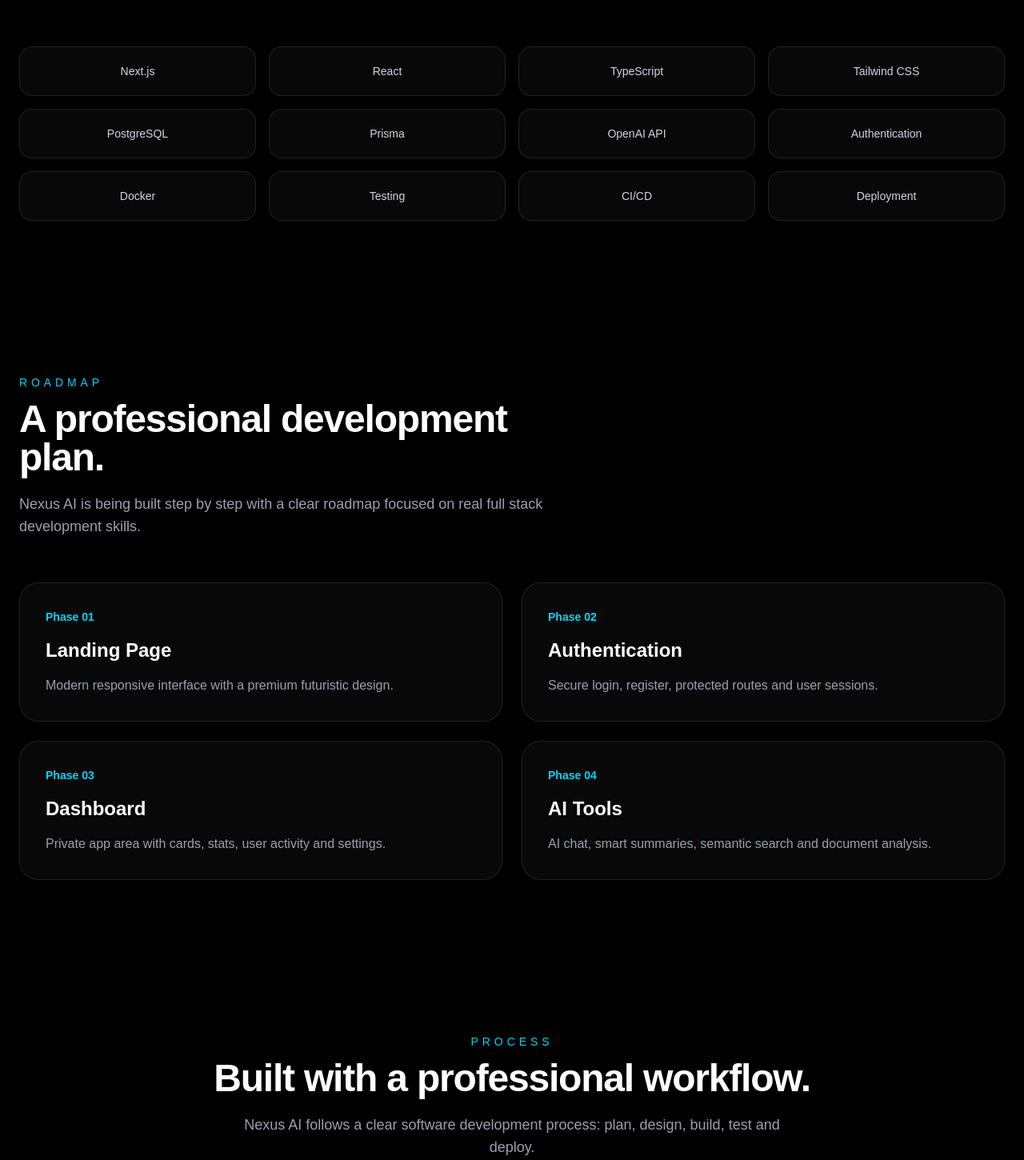
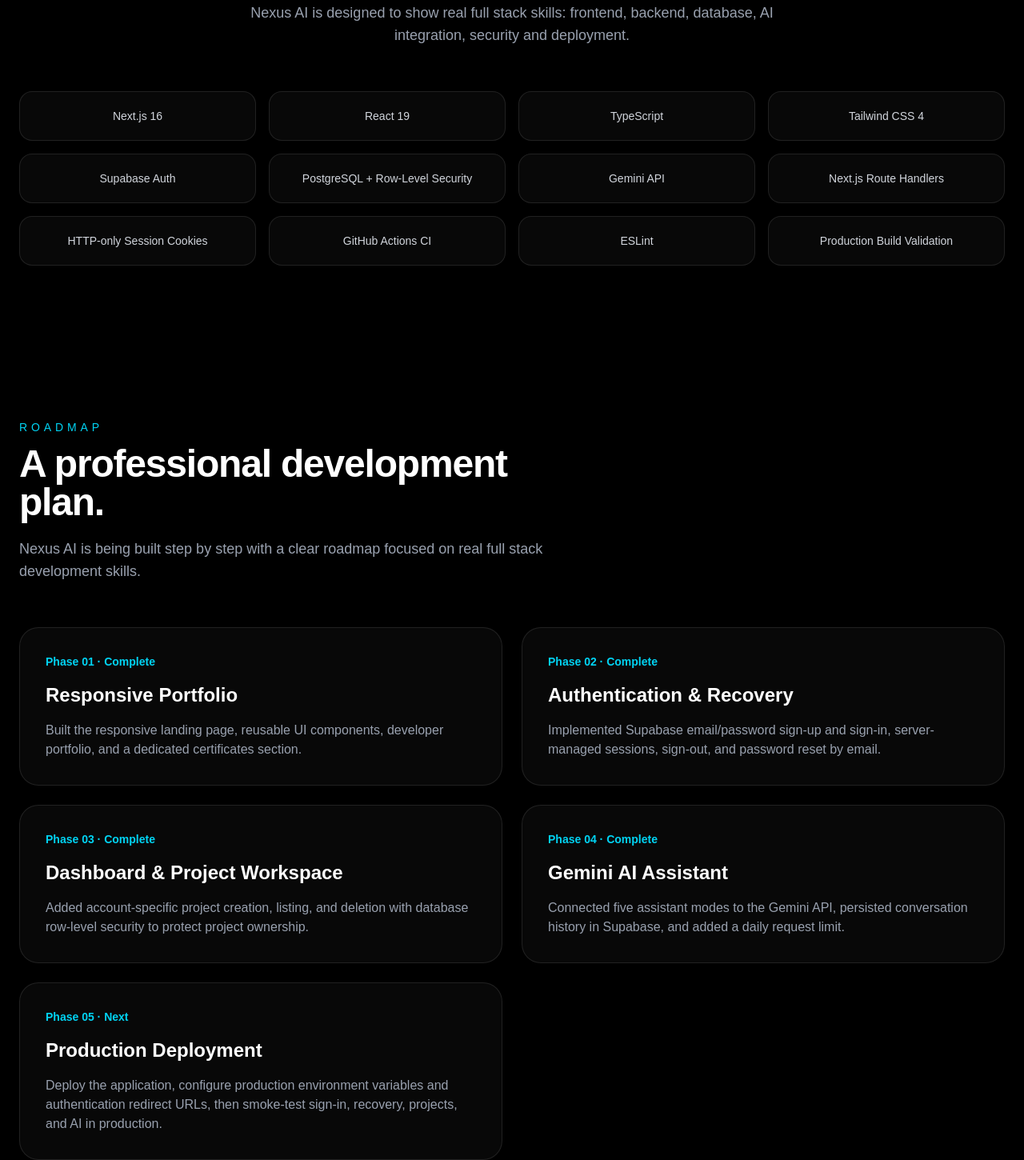
Before and after one commit to Dleteo/Nexus-AI, a Next.js app: page / in a window 1280 px wide. Shown: the part 2160-3610 px from the top of the page at 80% size. Built offline with nearby package versions, Linux system fonts and the light colour scheme; no server answers.

Commit message:
Align portfolio with implemented features
Remove duplicate certificate cards, document working auth and Gemini features, align technology labels, and update roadmap.

Verified by dependency audit, ESLint, TypeScript, and production build.

```diff
--- a/components/sections/Portfolio.tsx
+++ b/components/sections/Portfolio.tsx
@@ -1,10 +1,5 @@
-import { certifications, totalTrainingHours } from "../../data/certifications";
 import Card from "../ui/Card";
 import SectionHeader from "../ui/SectionHeader";
-
-function formatHours(hours: number) {
-  return `${Number.isInteger(hours) ? hours : hours.toFixed(1)} ${hours === 1 ? "hour" : "hours"}`;
-}
 
 export default function Portfolio() {
   return (
@@ -41,55 +36,16 @@ export default function Portfolio() {
 
           <Card>
             <p className="text-sm font-semibold uppercase tracking-[0.2em] text-cyan-400">Project status</p>
-            <h3 className="mt-3 text-2xl font-semibold">Built in public, verified in CI.</h3>
+            <h3 className="mt-3 text-2xl font-semibold">Working features, verified in CI.</h3>
             <ul className="mt-6 space-y-4 text-gray-300">
-              <li className="flex gap-3"><span className="text-emerald-400" aria-hidden="true">✓</span><span>Responsive landing page and reusable typed UI components</span></li>
-              <li className="flex gap-3"><span className="text-emerald-400" aria-hidden="true">✓</span><span>Certificate previews, course durations, and credential links</span></li>
-              <li className="flex gap-3"><span className="text-emerald-400" aria-hidden="true">✓</span><span>CI checks for ESLint, TypeScript, and production build</span></li>
-              <li className="flex gap-3"><span className="text-cyan-300" aria-hidden="true">→</span><span>Authentication and user-owned projects, after local Supabase configuration</span></li>
-              <li className="flex gap-3"><span className="text-gray-500" aria-hidden="true">○</span><span>Live deployment and production monitoring — future milestone</span></li>
+              <li className="flex gap-3"><span className="text-emerald-400" aria-hidden="true">✓</span><span>Responsive landing page and reusable, typed UI components</span></li>
+              <li className="flex gap-3"><span className="text-emerald-400" aria-hidden="true">✓</span><span>Supabase sign-up, sign-in, sessions, and tested password recovery</span></li>
+              <li className="flex gap-3"><span className="text-emerald-400" aria-hidden="true">✓</span><span>User-owned projects stored with database access controls</span></li>
+              <li className="flex gap-3"><span className="text-emerald-400" aria-hidden="true">✓</span><span>Gemini-powered assistant with five modes and saved conversations</span></li>
+              <li className="flex gap-3"><span className="text-emerald-400" aria-hidden="true">✓</span><span>Automated dependency audit, ESLint, TypeScript, and production build checks</span></li>
+              <li className="flex gap-3"><span className="text-cyan-300" aria-hidden="true">→</span><span>Public production deployment and release configuration remain future milestones</span></li>
             </ul>
           </Card>
-        </div>
-
-        <div className="mt-24 scroll-mt-24" id="portfolio-certificates">
-          <SectionHeader
-            centered
-            label="Learning record"
-            title="Certificates & training hours"
-            description="Course durations are shown per certificate. Course completion and attendance certificates are distinguished, and training hours are not counted as professional work experience."
-          />
-
-          <div className="mx-auto mb-10 grid max-w-2xl gap-4 sm:grid-cols-2">
-            <div className="rounded-2xl border border-white/10 bg-white/[0.03] px-6 py-5 text-center">
-              <p className="text-3xl font-semibold text-white">{certifications.length}</p>
-              <p className="mt-2 text-xs uppercase tracking-[0.15em] text-gray-400">Certificates / completions</p>
-            </div>
-            <div className="rounded-2xl border border-cyan-400/20 bg-cyan-400/[0.04] px-6 py-5 text-center">
-              <p className="text-3xl font-semibold text-cyan-300">{formatHours(totalTrainingHours)}</p>
-              <p className="mt-2 text-xs uppercase tracking-[0.15em] text-gray-400">Total recorded training time</p>
-            </div>
-          </div>
-
-          <div className="grid gap-5 md:grid-cols-2 xl:grid-cols-3">
-            {certifications.map((certification) => (
-              <article key={certification.id} className="flex flex-col rounded-2xl border border-white/10 bg-white/[0.03] p-6 transition hover:border-cyan-400/30">
-                <div className="flex items-start justify-between gap-3">
-                  <p className="text-xs font-semibold uppercase tracking-[0.12em] text-cyan-400">{certification.issuer}</p>
-                  <span className="shrink-0 rounded-full border border-white/10 px-3 py-1 text-xs text-gray-300">{formatHours(certification.hours)}</span>
-                </div>
-                <h3 className="mt-4 text-lg font-semibold leading-snug">{certification.title}</h3>
-                <p className="mt-3 text-sm leading-6 text-gray-400">{certification.description}</p>
-                <div className="mt-auto pt-5">
-                  <p className="text-xs text-gray-500">{certification.date} · {certification.credentialType}</p>
-                  <a href={certification.credentialUrl || certification.image} target="_blank" rel="noopener noreferrer" className="mt-4 inline-flex items-center gap-2 text-sm font-semibold text-cyan-300 hover:text-white focus-visible:outline-2 focus-visible:outline-offset-4 focus-visible:outline-cyan-300">
-                    {certification.credentialUrl ? "Verify credential" : "Open certificate"} <span aria-hidden="true">↗</span>
-                  </a>
-                </div>
-              </article>
-            ))}
-          </div>
-          <p className="mt-6 text-center text-xs text-gray-500">Hours are based on the current certificate records and should be checked against each original credential.</p>
         </div>
       </div>
     </section>
--- a/data/features.ts
+++ b/data/features.ts
@@ -2,21 +2,21 @@ export const features = [
   {
     title: "Personal Project Workspace",
     description:
-      "Create, view, and delete projects saved to your own account. Project data is isolated by database row-level security.",
+      "Create, view, and delete projects saved to your own account. Database row-level security helps isolate each user's project data.",
   },
   {
     title: "Account Authentication",
     description:
-      "Email and password sign-up and sign-in through Supabase Auth, with server-managed HTTP-only session cookies.",
+      "Email and password sign-up and sign-in through Supabase Auth, server-managed HTTP-only session cookies, sign-out, and a tested password-recovery flow.",
   },
   {
-    title: "Responsive Interface",
+    title: "Gemini-Powered AI Assistant",
     description:
-      "Reusable React components and a responsive dark interface built with Next.js, TypeScript, and Tailwind CSS.",
+      "Use five modes—Copilot, Planificar, Depurar, Aprender, and Entrevistas—with conversation history persisted in Supabase and a daily request limit.",
   },
   {
-    title: "AI Features — Roadmap",
+    title: "Responsive Interface & Engineering Checks",
     description:
-      "AI chat, summaries, and semantic search are planned milestones, not live features yet. The portfolio marks them as future work.",
+      "Reusable React components and a responsive interface built with Next.js, TypeScript, and Tailwind CSS. GitHub Actions runs a dependency audit, ESLint, TypeScript checks, and a production build.",
   },
 ];
--- a/data/roadmap.ts
+++ b/data/roadmap.ts
@@ -1,22 +1,32 @@
 export const roadmap = [
   {
-    phase: "Phase 01",
-    title: "Landing Page",
-    description: "Modern responsive interface with a premium futuristic design.",
+    phase: "Phase 01 · Complete",
+    title: "Responsive Portfolio",
+    description:
+      "Built the responsive landing page, reusable UI components, developer portfolio, and a dedicated certificates section.",
   },
   {
-    phase: "Phase 02",
-    title: "Authentication",
-    description: "Secure login, register, protected routes and user sessions.",
+    phase: "Phase 02 · Complete",
+    title: "Authentication & Recovery",
+    description:
+      "Implemented Supabase email/password sign-up and sign-in, server-managed sessions, sign-out, and password reset by email.",
   },
   {
-    phase: "Phase 03",
-    title: "Dashboard",
-    description: "Private app area with cards, stats, user activity and settings.",
+    phase: "Phase 03 · Complete",
+    title: "Dashboard & Project Workspace",
+    description:
+      "Added account-specific project creation, listing, and deletion with database row-level security to protect project ownership.",
   },
   {
-    phase: "Phase 04",
-    title: "AI Tools",
-    description: "AI chat, smart summaries, semantic search and document analysis.",
+    phase: "Phase 04 · Complete",
+    title: "Gemini AI Assistant",
+    description:
+      "Connected five assistant modes to the Gemini API, persisted conversation history in Supabase, and added a daily request limit.",
+  },
+  {
+    phase: "Phase 05 · Next",
+    title: "Production Deployment",
+    description:
+      "Deploy the application, configure production environment variables and authentication redirect URLs, then smoke-test sign-in, recovery, projects, and AI in production.",
   },
 ];
--- a/data/technologies.ts
+++ b/data/technologies.ts
@@ -1,14 +1,14 @@
 export const technologies = [
-  "Next.js",
-  "React",
+  "Next.js 16",
+  "React 19",
   "TypeScript",
-  "Tailwind CSS",
-  "PostgreSQL",
-  "Prisma",
-  "OpenAI API",
-  "Authentication",
-  "Docker",
-  "Testing",
-  "CI/CD",
-  "Deployment",
+  "Tailwind CSS 4",
+  "Supabase Auth",
+  "PostgreSQL + Row-Level Security",
+  "Gemini API",
+  "Next.js Route Handlers",
+  "HTTP-only Session Cookies",
+  "GitHub Actions CI",
+  "ESLint",
+  "Production Build Validation",
 ];
```
